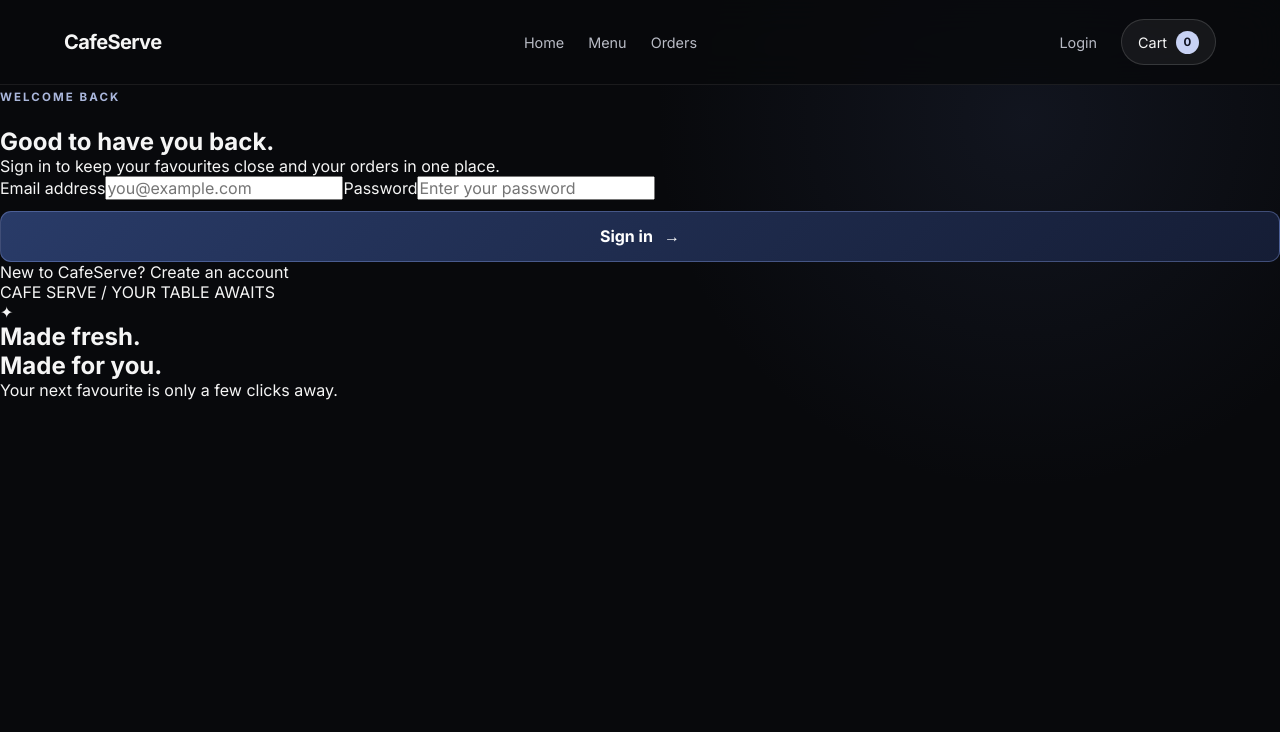
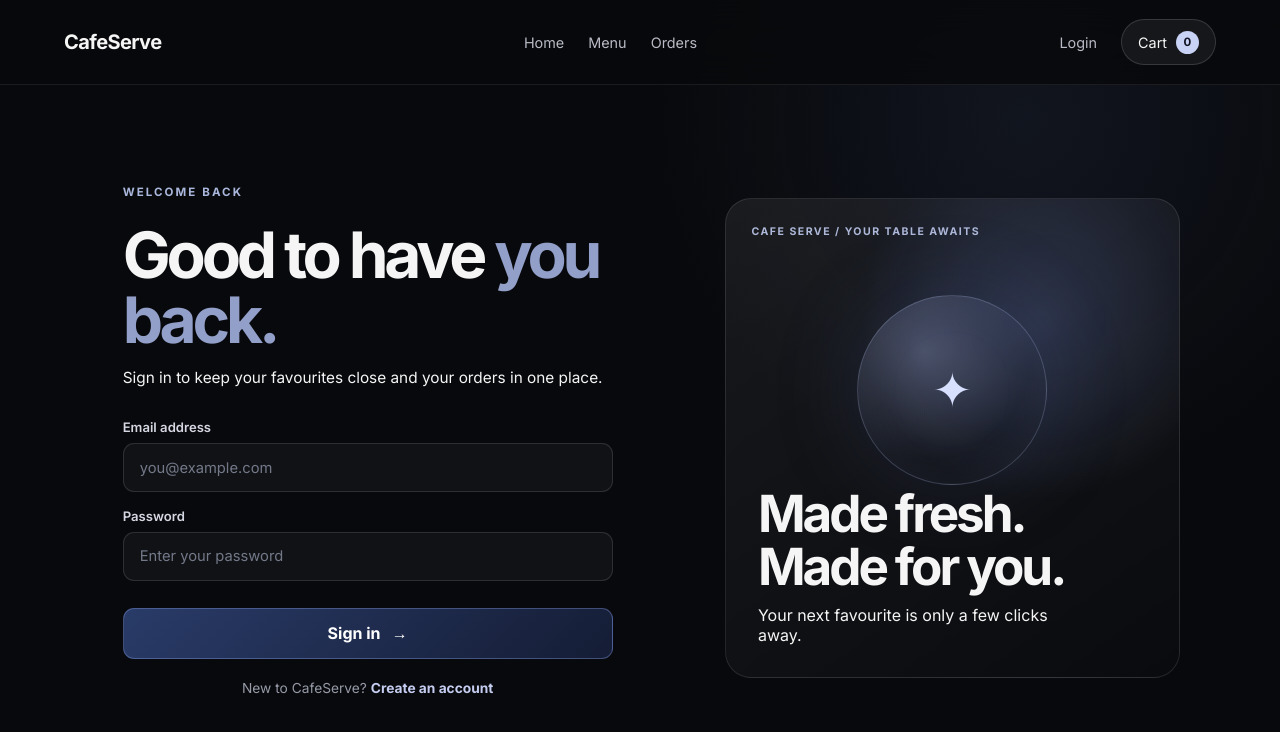
Before and after one commit to sajjadabdullah90/CafeServe, a React app in the folder frontend/: page /login in a window 1280 px wide. Shown: the top 732 px of the page. Built offline with nearby package versions, Linux system fonts and the light colour scheme; no server answers; the HTML template or start-up script is replaced by a standard one.

Commit message:
style(frontend): add premium login and registration layouts

```diff
--- a/frontend/src/index.css
+++ b/frontend/src/index.css
@@ -343,3 +343,29 @@ input {
 .cart-summary__note { margin-top: .9rem; font-size: .74rem; text-align: center; }
 @media (max-width: 850px) { .cart-layout { grid-template-columns: 1fr; } .cart-summary { position: static; } }
 @media (max-width: 560px) { .cart-page { padding-top: 3.5rem; } .cart-items { padding: 1rem; } .cart-item { grid-template-columns: 68px minmax(0, 1fr) auto; gap: .7rem; } .cart-item__image { width: 68px; height: 68px; } .cart-item__details h3 { font-size: .88rem; } .cart-quantity { gap: .4rem; } .cart-quantity button { width: 1.45rem; height: 1.45rem; } .cart-item__total { grid-column: 2 / 4; } }
+
+
+/* Authentication pages */
+.navbar__welcome { color: #aeb4c6; font-size: .84rem; }
+.navbar__logout { padding: .2rem 0; border: 0; background: transparent; cursor: pointer; }
+.auth-page { display: grid; grid-template-columns: minmax(0, 1fr) minmax(300px, .85fr); gap: clamp(2rem, 7vw, 6rem); align-items: center; width: min(1080px, 90%); min-height: calc(100vh - 78px); margin: 0 auto; padding: 4rem 0 5rem; }
+.auth-panel { width: 100%; max-width: 490px; margin: 0 auto; }
+.auth-panel h1 { max-width: 480px; font-size: clamp(2.7rem, 5vw, 4.1rem); line-height: 1.02; letter-spacing: -.065em; }
+.auth-panel h1 span { color: #929fc8; }
+.auth-panel__intro { margin: 1rem 0 2rem; font-size: .96rem; }
+.auth-form { display: flex; flex-direction: column; gap: 1rem; }
+.auth-form label { display: flex; flex-direction: column; gap: .5rem; color: #d5d8e3; font-size: .82rem; font-weight: 600; }
+.auth-form input { width: 100%; padding: .9rem 1rem; border: 1px solid rgba(255,255,255,.12); border-radius: 11px; outline: 0; background: rgba(255,255,255,.04); color: #fff; font-size: .92rem; transition: border-color .2s ease, box-shadow .2s ease; }
+.auth-form input:focus { border-color: rgba(145,166,239,.65); box-shadow: 0 0 0 3px rgba(95,119,195,.12); }
+.auth-form input::placeholder { color: #737989; font-weight: 400; }
+.auth-form button:disabled { opacity: .65; cursor: wait; }
+.auth-error { padding: .75rem .85rem; border: 1px solid rgba(255,115,115,.25); border-radius: 9px; background: rgba(130,35,45,.13); color: #ffaaaa !important; font-size: .84rem; }
+.auth-switch { margin-top: 1.35rem; color: #969aa7; font-size: .86rem; text-align: center; }
+.auth-switch a { color: #c4ccef; font-weight: 650; }
+.auth-switch a:hover { color: white; }
+.auth-aside { position: relative; display: flex; flex-direction: column; justify-content: flex-end; min-height: 480px; overflow: hidden; padding: 2rem; border: 1px solid rgba(255,255,255,.1); border-radius: 26px; background: radial-gradient(circle at 70% 25%, rgba(113,136,208,.23), transparent 38%), linear-gradient(145deg, rgba(255,255,255,.065), rgba(255,255,255,.012)); }
+.auth-aside > span { position: absolute; top: 1.6rem; left: 1.6rem; color: #aeb8d9; font-size: .66rem; font-weight: 700; letter-spacing: .14em; }
+.auth-aside__orb { position: absolute; top: 20%; left: 50%; display: grid; width: 190px; height: 190px; place-items: center; border: 1px solid rgba(190,205,255,.24); border-radius: 50%; background: radial-gradient(circle at 35% 30%, rgba(180,196,255,.3), rgba(60,78,132,.08) 60%, rgba(10,12,20,.2)); box-shadow: 0 0 90px rgba(88,111,190,.17), inset 0 0 45px rgba(180,196,255,.07); color: #d7e0ff; font-size: 3rem; transform: translateX(-50%); }
+.auth-aside h2 { position: relative; font-size: clamp(2rem, 4vw, 3.2rem); line-height: 1.03; letter-spacing: -.06em; }
+.auth-aside p { position: relative; max-width: 300px; margin-top: .8rem; }
+@media (max-width: 760px) { .auth-page { grid-template-columns: 1fr; min-height: auto; padding: 3.5rem 0; } .auth-panel { max-width: 560px; } .auth-aside { min-height: 300px; } .auth-aside__orb { top: 18%; width: 130px; height: 130px; } .navbar__welcome { display: none; } }
```
